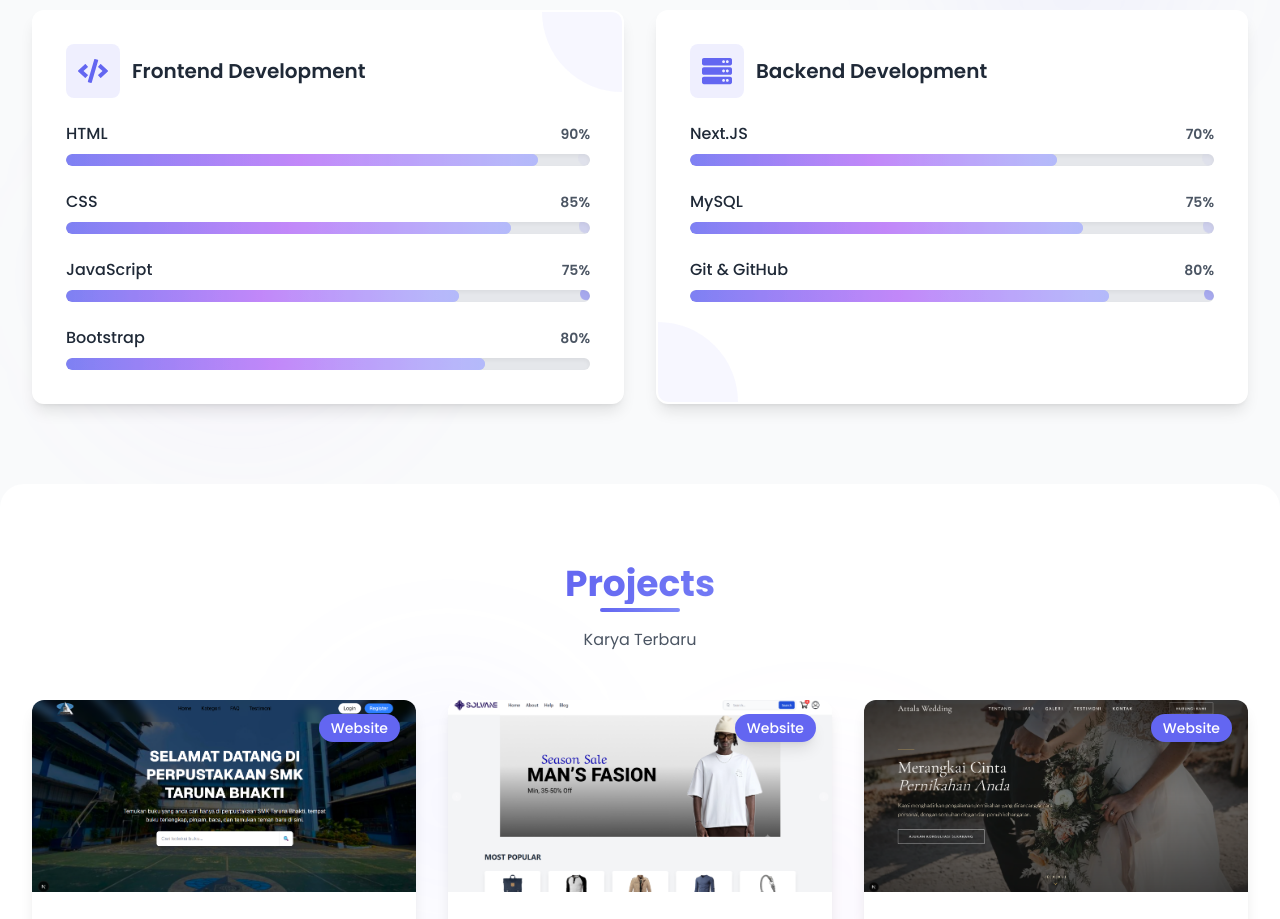
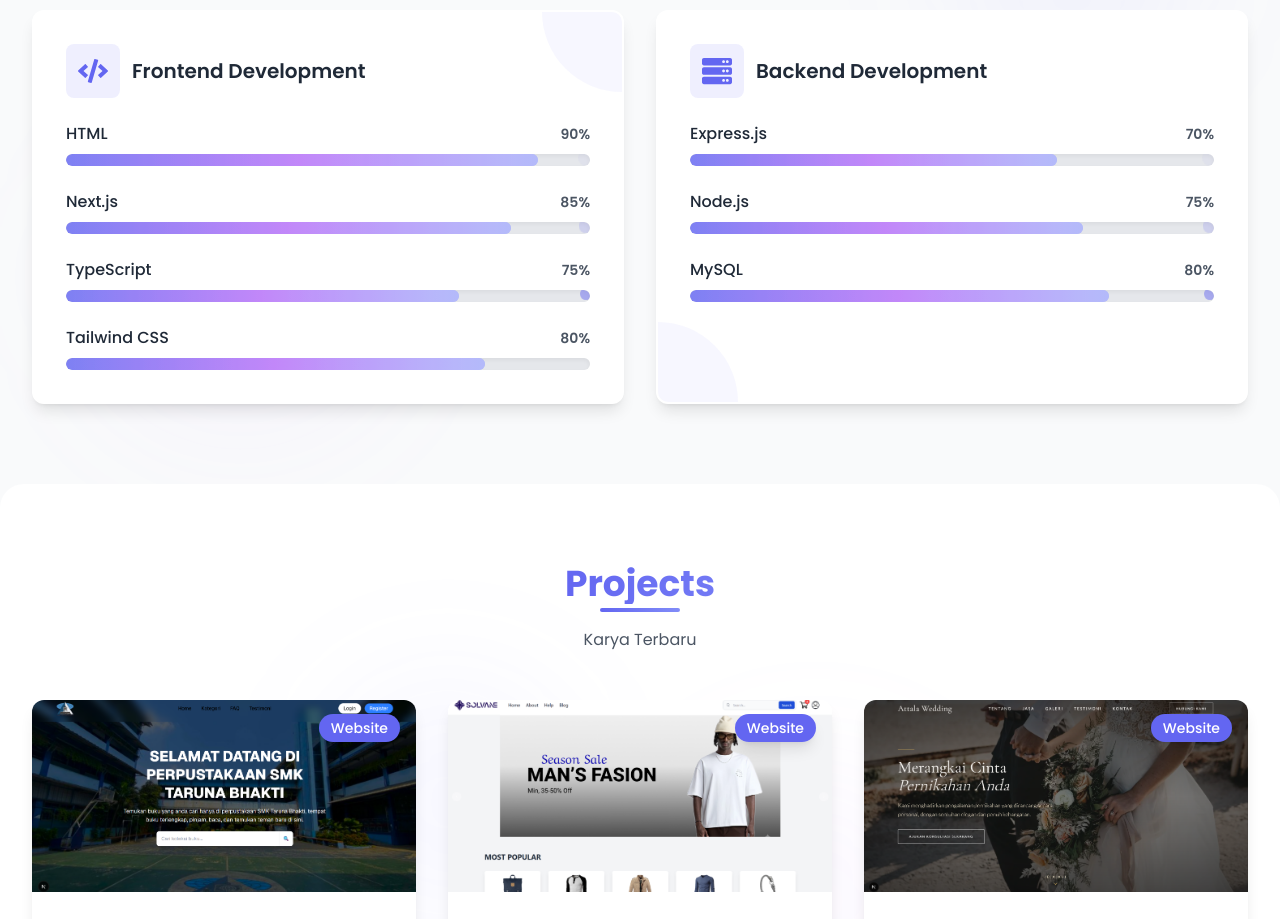
Before and after one commit to SlthnFabsh/Portofolio-2.0, a Next.js app: page / in a window 1280 px wide. Shown: the part 1740-2659 px from the top of the page. Built offline with nearby package versions, Linux system fonts and the light colour scheme.

Commit message:
Update Skills component

```diff
--- a/components/Skills.tsx
+++ b/components/Skills.tsx
@@ -14,15 +14,15 @@ export default function Skills() {
 
   const frontendSkills: Skill[] = [
     { name: "HTML", percentage: 90 },
-    { name: "CSS", percentage: 85 },
-    { name: "JavaScript", percentage: 75 },
-    { name: "Bootstrap", percentage: 80 },
+    { name: "Next.js", percentage: 85 },
+    { name: "TypeScript", percentage: 75 },
+    { name: "Tailwind CSS", percentage: 80 },
   ];
 
   const backendSkills: Skill[] = [
-    { name: "Next.JS", percentage: 70 },
-    { name: "MySQL", percentage: 75 },
-    { name: "Git & GitHub", percentage: 80 },
+    { name: "Express.js", percentage: 70 },
+    { name: "Node.js", percentage: 75 },
+    { name: "MySQL", percentage: 80 },
   ];
 
   useEffect(() => {
```
